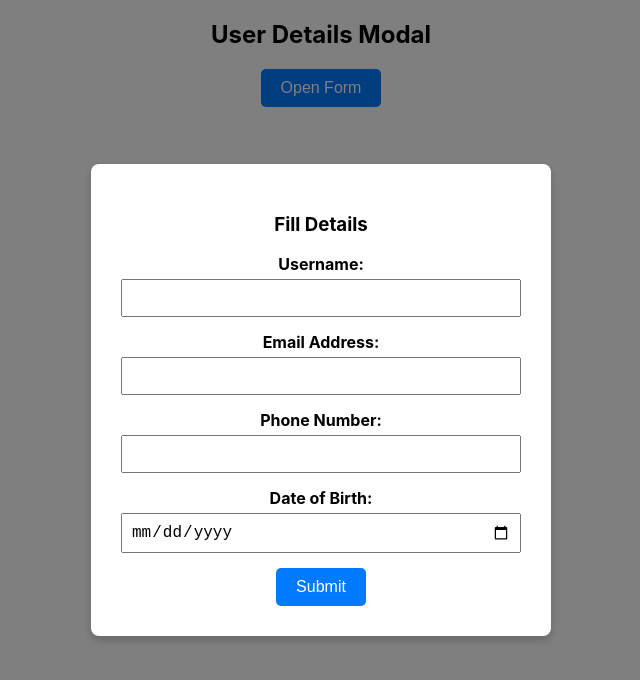
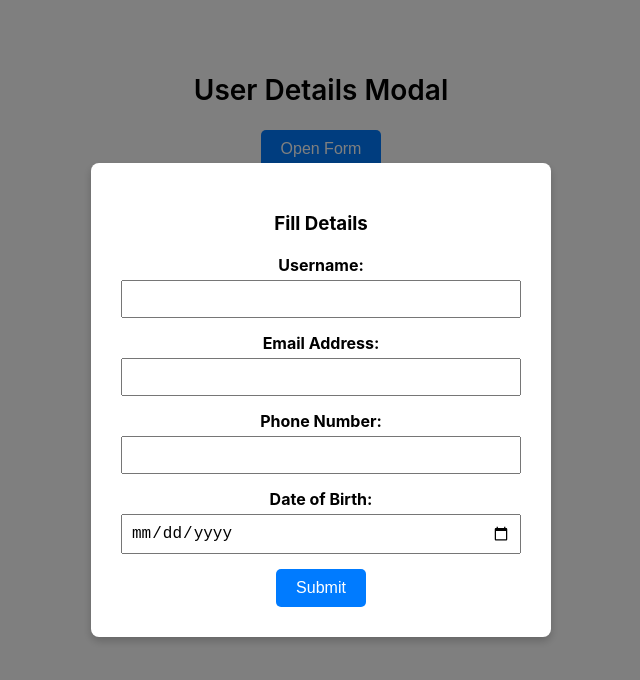
Before and after one commit to omkarchillal/XModal, a React (Create React App) app: page / in a window 1280 px wide. Both pictures are taken after a click on the button "Open Form". Shown: the top 680 px of the page, without its empty margins (319-959 px from the left). Built offline with nearby package versions, Linux system fonts and the light colour scheme.

Commit message:
minor changes

```diff
--- a/src/Components/Form.css
+++ /dev/null
@@ -1,47 +0,0 @@
-.modal {
-  position: fixed;
-  top: 0;
-  left: 0;
-  width: 100%;
-  height: 100%;
-  background: rgba(0, 0, 0, 0.5);
-  display: flex;
-  justify-content: center;
-  align-items: center;
-}
-
-.modal-content {
-  background: white;
-  padding: 30px;
-  border-radius: 8px;
-  width: 400px;
-  box-shadow: 0 4px 8px rgba(0, 0, 0, 0.2);
-}
-
-form div {
-  margin-bottom: 15px;
-}
-
-label {
-  display: block;
-  margin-bottom: 5px;
-  font-weight: bold;
-}
-
-input {
-  width: 100%;
-  padding: 8px;
-  font-size: 1rem;
-  box-sizing: border-box;
-}
-
-.submit-button,
-.openForm-button {
-  padding: 10px 20px;
-  background-color: #007bff;
-  border: none;
-  color: white;
-  font-size: 1rem;
-  border-radius: 5px;
-  cursor: pointer;
-}
--- a/src/Components/Form.jsx
+++ b/src/Components/Form.jsx
@@ -1,5 +1,4 @@
 import React, { useState, useEffect, useRef } from "react";
-import "./Form.css";
 
 const Form = () => {
   const [isModalOpen, setIsModalOpen] = useState(false);
@@ -24,21 +23,25 @@ const Form = () => {
     e.preventDefault();
     const { username, email, phone, dob } = formData;
 
+    // Validate all fields filled
     if (!username || !email || !phone || !dob) {
       alert("Please fill out all fields.");
       return;
     }
 
+    // Validatation of email format
     if (!email.includes("@")) {
       alert("Invalid email. Please check your email address.");
       return;
     }
 
+    // Validatation of 10-digit phone number
     if (!/^\d{10}$/.test(phone)) {
       alert("Invalid phone number. Please enter a 10-digit phone number.");
       return;
     }
 
+    // Validatation of date is not in the future
     const enteredDate = new Date(dob);
     const today = new Date();
     if (enteredDate > today) {
@@ -46,64 +49,129 @@ const Form = () => {
       return;
     }
 
-    // If all validations pass
+    // If valid, reset form and close modal
     alert("Form submitted successfully!");
     setFormData({ username: "", email: "", phone: "", dob: "" });
     setIsModalOpen(false);
   };
 
-  // on click outside, Close modal
   useEffect(() => {
     const handleOutsideClick = (e) => {
       if (isModalOpen && modalRef.current && !modalRef.current.contains(e.target)) {
         setIsModalOpen(false);
       }
     };
+
     document.addEventListener("mousedown", handleOutsideClick);
     return () => {
       document.removeEventListener("mousedown", handleOutsideClick);
     };
   }, [isModalOpen]);
 
+  //   allstyles
+  const modalStyle = {
+    position: "fixed",
+    top: 0,
+    left: 0,
+    width: "100%",
+    height: "100%",
+    background: "rgba(0, 0, 0, 0.5)",
+    display: "flex",
+    justifyContent: "center",
+    alignItems: "center",
+    zIndex: 1000,
+  };
+
+  const modalContentStyle = {
+    background: "#fff",
+    padding: "30px",
+    borderRadius: "8px",
+    width: "400px",
+    boxShadow: "0 4px 8px rgba(0, 0, 0, 0.2)",
+  };
+
+  const labelStyle = {
+    display: "block",
+    marginBottom: "5px",
+    fontWeight: "bold",
+  };
+
+  const inputStyle = {
+    width: "100%",
+    padding: "8px",
+    fontSize: "1rem",
+    marginBottom: "15px",
+    boxSizing: "border-box",
+  };
+
+  const buttonStyle = {
+    padding: "10px 20px",
+    backgroundColor: "#007bff",
+    border: "none",
+    color: "white",
+    fontSize: "1rem",
+    borderRadius: "5px",
+    cursor: "pointer",
+  };
+
   return (
-    <div>
-      <h2>User Details Modal</h2>
-      <button className="openForm-button" onClick={() => setIsModalOpen(true)}>
+    <div id="root" style={{ textAlign: "center", paddingTop: "50px" }}>
+      <h2 style={{ fontSize: "28px", fontWeight: "600" }}>User Details Modal</h2>
+
+      <button onClick={() => setIsModalOpen(true)} style={buttonStyle} className="openForm-button">
         Open Form
       </button>
 
       {isModalOpen && (
-        <div className="modal">
-          <div className="modal-content" ref={modalRef}>
-            <h3>Fill Details</h3>
+        <div className="modal" style={modalStyle}>
+          <div className="modal-content" style={modalContentStyle} ref={modalRef}>
+            <h3 style={{ marginBottom: "20px" }}>Fill Details</h3>
             <form onSubmit={handleSubmit}>
-              <div>
-                <label>Username:</label>
+              <label htmlFor="username" style={labelStyle}>
+                Username:
+              </label>
               <input
                 type="text"
                 id="username"
                 value={formData.username}
                 onChange={handleInputChange}
+                style={inputStyle}
               />
-              </div>
-              <div>
-                <label>Email Address:</label>
+
+              <label htmlFor="email" style={labelStyle}>
+                Email Address:
+              </label>
               <input
                 type="email"
                 id="email"
                 value={formData.email}
                 onChange={handleInputChange}
+                style={inputStyle}
               />
-              </div>
-              <div>
-                <label>Phone Number:</label>
-                <input type="text" id="phone" value={formData.phone} onChange={handleInputChange} />
-              </div>
-              <div>
-                <label>Date of Birth:</label>
-                <input type="date" id="dob" value={formData.dob} onChange={handleInputChange} />
-              </div>
-              <button className="submit-button" type="submit">
+
+              <label htmlFor="phone" style={labelStyle}>
+                Phone Number:
+              </label>
+              <input
+                type="text"
+                id="phone"
+                value={formData.phone}
+                onChange={handleInputChange}
+                style={inputStyle}
+              />
+
+              <label htmlFor="dob" style={labelStyle}>
+                Date of Birth:
+              </label>
+              <input
+                type="date"
+                id="dob"
+                value={formData.dob}
+                onChange={handleInputChange}
+                style={inputStyle}
+              />
+
+              <button className="submit-button" type="submit" style={buttonStyle}>
                 Submit
               </button>
             </form>
```
Lines whose indentation alone changed are shown as unchanged.
